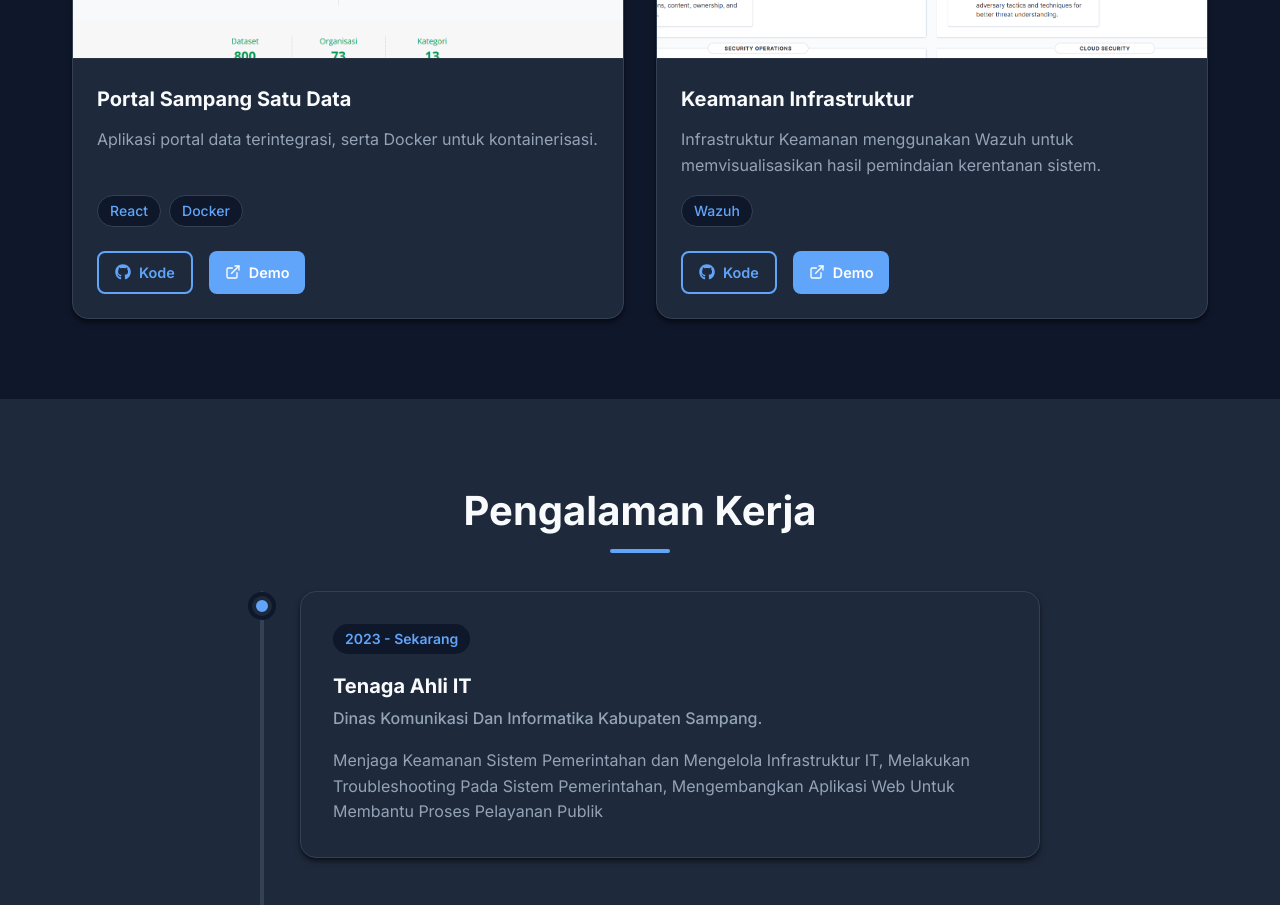
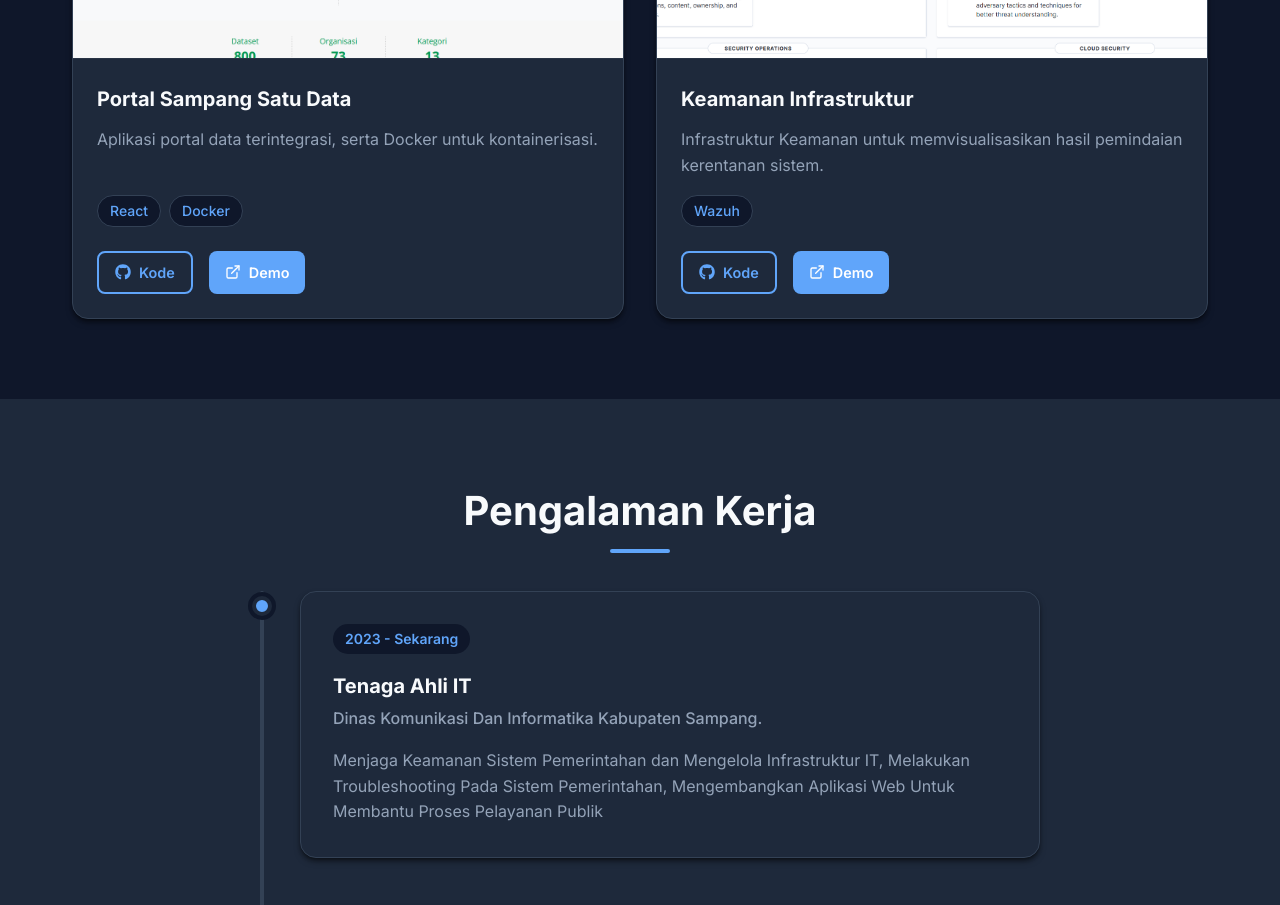
Before and after one commit to ach-muqoddam/myPortofolio, a React (Vite) app: page / in a window 1280 px wide. Shown: the part 2560-3465 px from the top of the page. Built offline with nearby package versions, Linux system fonts and the light colour scheme.

Commit message:
build again

```diff
--- a/src/data/projectsData.js
+++ b/src/data/projectsData.js
@@ -12,7 +12,7 @@ export const projectsData = [
   },
   {
     title: 'Keamanan Infrastruktur',
-    description: 'Infrastruktur Keamanan menggunakan Wazuh untuk memvisualisasikan hasil pemindaian kerentanan sistem.',
+    description: 'Infrastruktur Keamanan untuk memvisualisasikan hasil pemindaian kerentanan sistem.',
     image: projectImage2,
     tags: ['Wazuh'],
     github: '#',
```
